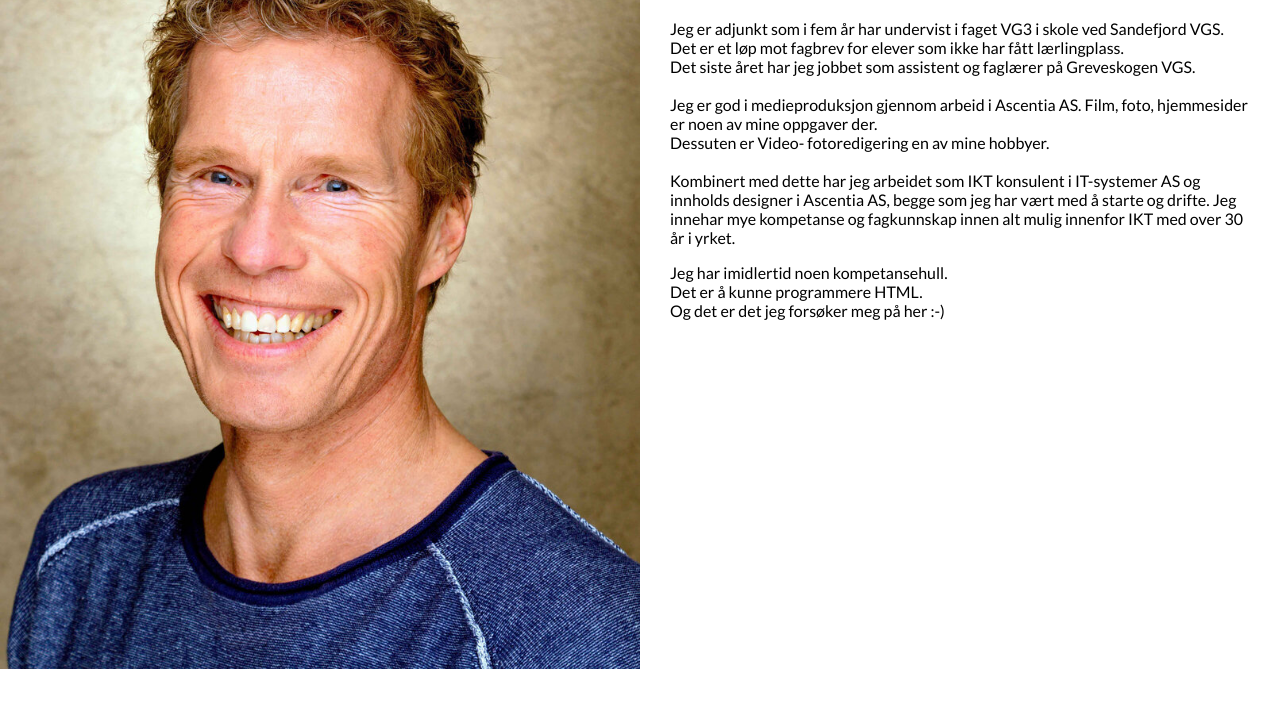
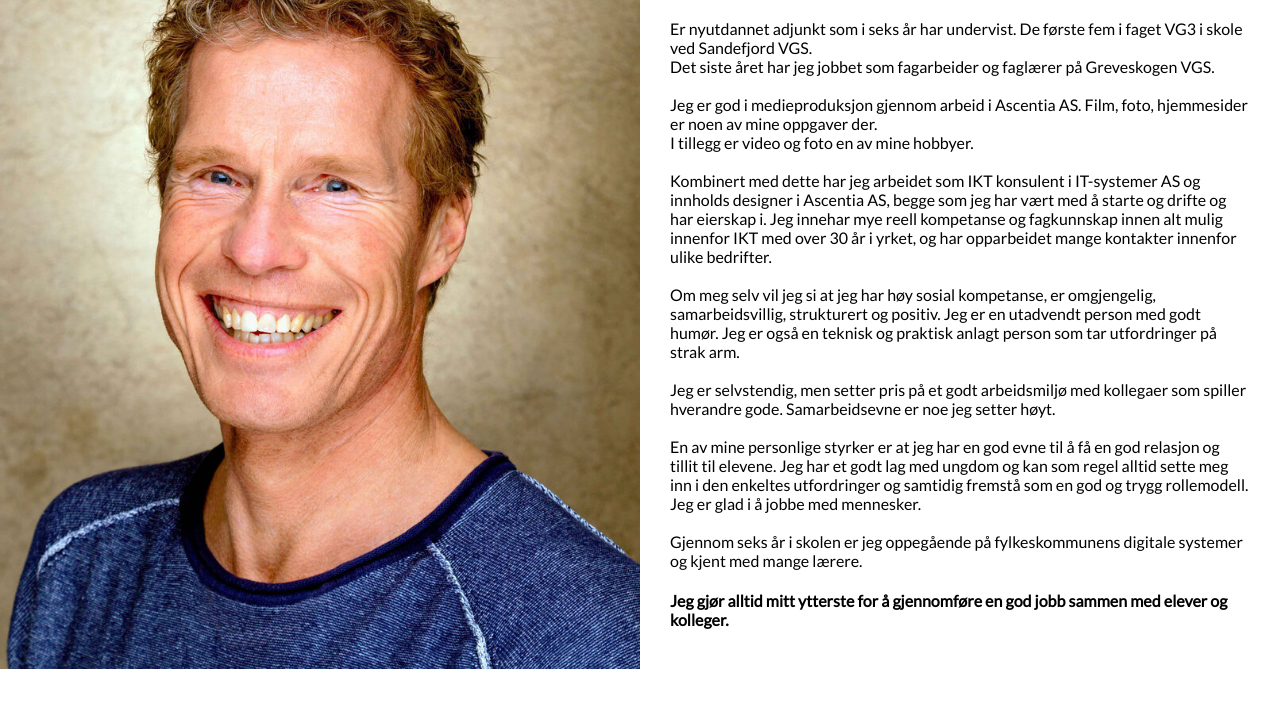
Before and after one commit to runarkarlsen/portfolio, a plain HTML site: page about.html in a window 1280 px wide. Shown: the part 192-900 px from the top of the page. Before the commit the page ends 864 px from the top, so only its background shows below. Drawn offline with Linux system fonts and the light colour scheme.

Commit message:
Update about.html

```diff
--- a/about.html
+++ b/about.html
@@ -45,26 +45,42 @@
             <div class="profile-content-samler">
                 <h1>Hei, takk for at du besøker siden.</h1>
 
-                  <p>Jeg er adjunkt som i fem år har undervist i faget VG3 i skole ved Sandefjord VGS.
-                    Det er et løp mot fagbrev for elever som ikke har fått lærlingplass.
-                    <br>
+              <p>
+                  Er nyutdannet adjunkt som i seks år har undervist.
+                  De første fem i faget VG3 i skole ved Sandefjord VGS.
+                  <br>Det siste året har jeg jobbet som fagarbeider og faglærer på Greveskogen VGS.
+                  <br><br>
+                  Jeg er god i medieproduksjon gjennom arbeid i Ascentia AS.
+                  Film, foto, hjemmesider er noen av mine oppgaver der.
+                  <br>I tillegg er video og foto en av mine hobbyer.
+                  <br><br>
+                  Kombinert med dette har jeg arbeidet som IKT konsulent i IT-systemer AS og innholds designer i Ascentia AS,
+                  begge som jeg har vært med å starte og drifte og har eierskap i.
+                  Jeg innehar mye reell kompetanse og fagkunnskap innen alt mulig innenfor IKT med over 30 år i yrket,
+                  og har opparbeidet mange kontakter innenfor ulike bedrifter.
+                  <br><br>
+                  Om meg selv vil jeg si at jeg har høy sosial kompetanse, er omgjengelig, samarbeidsvillig, strukturert og positiv.
+                  Jeg er en utadvendt person med godt humør.
+                  Jeg er også en teknisk og praktisk anlagt person som tar utfordringer på strak arm.
+                  <br><br>
+                  Jeg er selvstendig, men setter pris på et godt arbeidsmiljø med kollegaer som spiller hverandre gode.
+                  Samarbeidsevne er noe jeg setter høyt.
+                  <br><br>
+                  En av mine personlige styrker er at jeg har en god evne til å få en god relasjon og tillit til elevene.
+                  Jeg har et godt lag med ungdom og kan som regel alltid sette meg inn i den enkeltes utfordringer
+                  og samtidig fremstå som en god og trygg rollemodell.
+                  Jeg er glad i å jobbe med mennesker.
+                  <br><br>
+                  Gjennom seks år i skolen er jeg oppegående på fylkeskommunens digitale systemer og kjent med mange lærere.
+                  <br>
+                  <h4 style="text-align:left;"> Jeg gjør alltid mitt ytterste for å gjennomføre en god jobb sammen med elever og kolleger. </h4>
 
-                   Det siste året har jeg jobbet som assistent og faglærer på Greveskogen VGS.
-                   <br><br>
-                   Jeg er god i medieproduksjon gjennom arbeid i Ascentia AS. Film, foto, hjemmesider er noen av mine oppgaver der.
-                   <br>
-                   Dessuten er Video- fotoredigering en av mine hobbyer.
-                   <br><br>
-                    Kombinert med dette har jeg arbeidet som IKT konsulent i IT-systemer AS og innholds designer i Ascentia AS, begge som jeg har vært med å starte og drifte.
-                    Jeg innehar mye kompetanse og fagkunnskap innen alt mulig innenfor IKT med over 30 år i yrket.
-                  </p>
 
-                  <P>Jeg har imidlertid noen kompetansehull.
-                    <br>
-                    Det er å kunne programmere HTML.
-                    <br>
-                    Og det er det jeg forsøker meg på her   :-)
-                  </P>
+
+
+                  <br />     <br />
+
+                                  </p>
             </div>
           </div>
 
```
